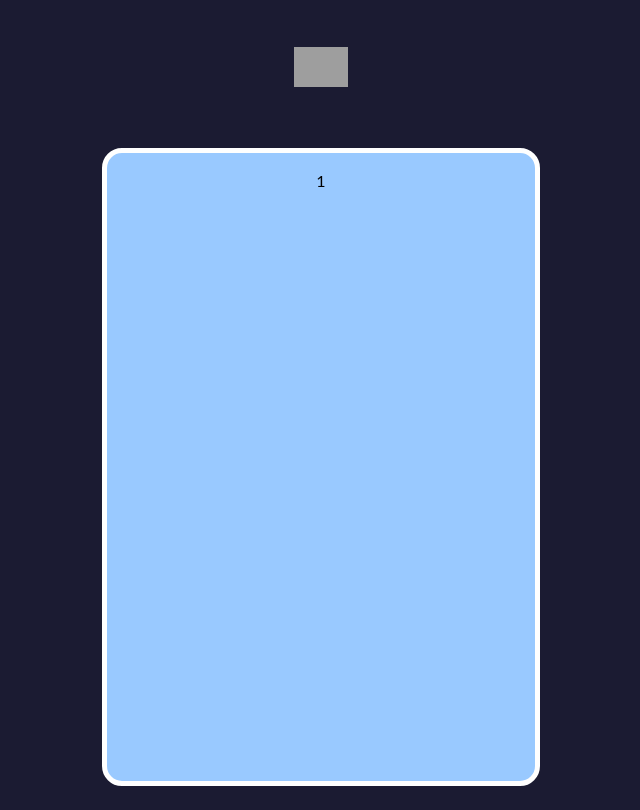
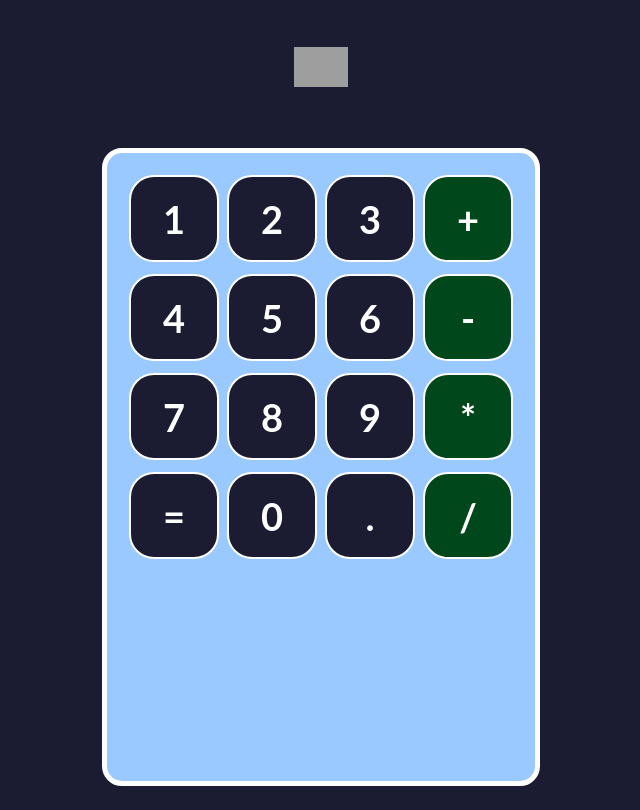
Before and after one commit to marcblasco/calculadora-react, a React (Create React App) app: page / in a window 1280 px wide. Shown: the whole page, without its empty margins (319-959 px from the left). Built offline with nearby package versions, Linux system fonts and the light colour scheme; grey boxes are pictures that could not be loaded.

Commit message:
styling the page

```diff
--- a/src/App.js
+++ b/src/App.js
@@ -12,10 +12,28 @@
       <div className='contenedor-calculadora'>
         <div className='fila'>
           <Boton>1</Boton>
+          <Boton>2</Boton>
+          <Boton>3</Boton>
+          <Boton>+</Boton>
         </div>
-        <div className='fila'></div>
-        <div className='fila'></div>
-        <div className='fila'></div>
+        <div className='fila'>
+          <Boton>4</Boton>
+          <Boton>5</Boton>
+          <Boton>6</Boton>
+          <Boton>-</Boton>
+        </div>
+        <div className='fila'>
+          <Boton>7</Boton>
+          <Boton>8</Boton>
+          <Boton>9</Boton>
+          <Boton>*</Boton>
+        </div>
+        <div className='fila'>
+          <Boton>=</Boton>
+          <Boton>0</Boton>
+          <Boton>.</Boton>
+          <Boton>/</Boton>
+        </div>
         <div className='fila'></div>
       </div>
     </div>
--- a/src/componentes/Boton.js
+++ b/src/componentes/Boton.js
@@ -1,11 +1,16 @@
 import React from "react";
+import '../css/Boton.css';
 
 function Boton(props){
+
+    const esOperador = valor => {
+        return isNaN(valor) && (valor != '.') && (valor != '=');
+    }
     return(
-        <div>
+        <div className={`boton-contenedor ${esOperador(props.children) ? 'operador' : null}`.trimEnd()}>
             {props.children}
         </div>
-    )
+    );
 }
 
 export default Boton;
--- /dev/null
+++ b/src/css/Boton.css
@@ -0,0 +1,28 @@
+.boton-contenedor {
+    height: 83px;
+    display: flex;
+    flex: 1 1;
+    justify-content: center;
+    align-items: center;
+    font-weight: bold;
+    font-size: 38px;
+    background-color: #1b1b32;
+    color: white;
+    border-radius: 25px;
+    border: 2px solid white;
+    margin: 4px;
+    cursor: pointer;
+    user-select: none;
+  }
+
+  .boton-contenedor:hover {
+    background-color: #5a01a7;
+  }
+
+  .operador {
+    background-color: #00471b;
+  }
+
+  .operador:hover {
+    background-color: #ff6600;
+  }
```
